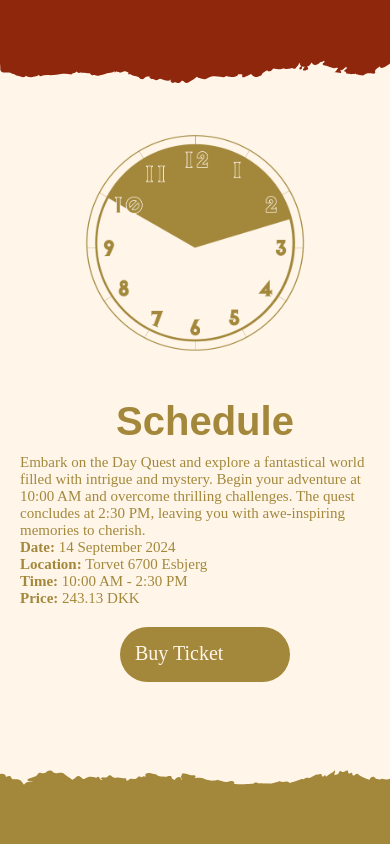
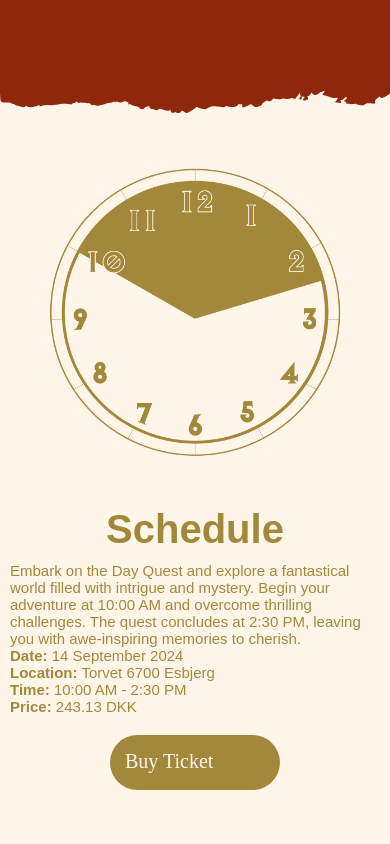
Before and after one commit to reasonsx/fantasy-quest-website, a Vue app in the folder 2nd-sem-project/: page /day in a window 390 px wide. Shown: the part 980-1824 px from the top of the page. Built offline with nearby package versions, Linux system fonts and the light colour scheme; a web font is replaced by a local one.

Commit message:
Fixxed issues with scrolling bar

```diff
--- a/2nd-sem-project/src/views/DayView.vue
+++ b/2nd-sem-project/src/views/DayView.vue
@@ -103,7 +103,7 @@
     }
 }
 
-h1 {
+.first-container h2 {
     font-family: 'Exocet', sans-serif;
     font-size: 70px;
     text-align: center;
@@ -186,7 +186,7 @@ h2 {
 
 }
 
-p{
+.first-container p{
     font-family: Darker Grotesque;
     font-size: 22px;
     color: #FFF6E9;
@@ -266,13 +266,6 @@ button:hover:after {
     align-items: center;
     margin-top: 50px;
     margin-bottom: 50px;
-
-    @media screen and (max-width: 768px){
-        flex-direction: column-reverse;
-        margin-top: 20px;
-        margin-bottom: 20px;
-        align-items: stretch;
-    }
 }
 
 .schedule-text-section {
@@ -286,8 +279,32 @@ button:hover:after {
     margin-right: 150px;
     margin-left: 0px;
 
-    @media screen and (max-width: 768px){
-    width: 100%;
+}
+
+.schedule-text-section p {
+    font-size: 22px;
+    color: #A3883C;
+    margin-bottom: 10px;
+
+}
+
+.clock {
+    width: 400px;
+    height: 400px;
+    margin-right: 0px;
+    margin-left: 150px;
+}
+
+@media screen and (max-width: 768px) {
+    .schedule-container {
+        flex-direction: column-reverse;
+        align-items: stretch;
+        margin-top: 20px;
+        margin-bottom: 20px;
+    }
+
+    .schedule-text-section {
+    width: calc(100% - 20px);
     margin-right: 10px;
     margin-left: 10px;
     height: auto;
@@ -298,33 +315,18 @@ button:hover:after {
     margin-top: 20px;
     margin-bottom: 20px;
     }
-}
 
-.schedule-text-section p {
-    font-size: 22px;
-    color: #A3883C;
-    margin-bottom: 10px;
+    .schedule-text-section p {
+        font-size: 15px;
+    }
 
-    @media screen and (max-width: 768px){
-        width: 100%;
+    .clock {
+        width: 80%;
         height: auto;
-        font-size: 15px;
-        padding-left: 10px;
-        padding-right: 10px;
+        margin: 20px auto;
     }
-}
 
-.clock {
-    width: 400px;
-    height: 400px;
-    margin-right: 0px;
-    margin-left: 150px;
 
-    @media screen and (max-width: 768px){
-        width: 60%;
-        margin:20px auto;
-        height: auto
-    }
 }
 
 /* Third Container */
@@ -535,7 +537,11 @@ iframe{
 }
 
 .sixth-container .btn{
-    width: 450px;
+    width: 350px;
+
+    @media screen and (max-width: 768px){
+        width: auto;
+    }
 }
 
 
```
